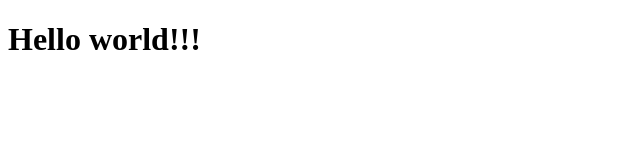
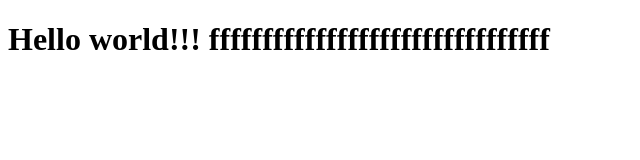
Before and after one commit to tharitsaengsuwan/gitMoo, a plain HTML site: page index.html in a window 1280 px wide. Shown: the whole page, without its empty margins (0-640 px from the left). Drawn offline with Linux system fonts and the light colour scheme.

Commit message:
change index file

```diff
--- a/index.html
+++ b/index.html
@@ -9,7 +9,7 @@
 </head>
 
 <body>
-    <h1>Hello world!!!</h1>
+    <h1>Hello world!!! ffffffffffffffffffffffffffffffff</h1>
 </body>
 
 </html>
```
